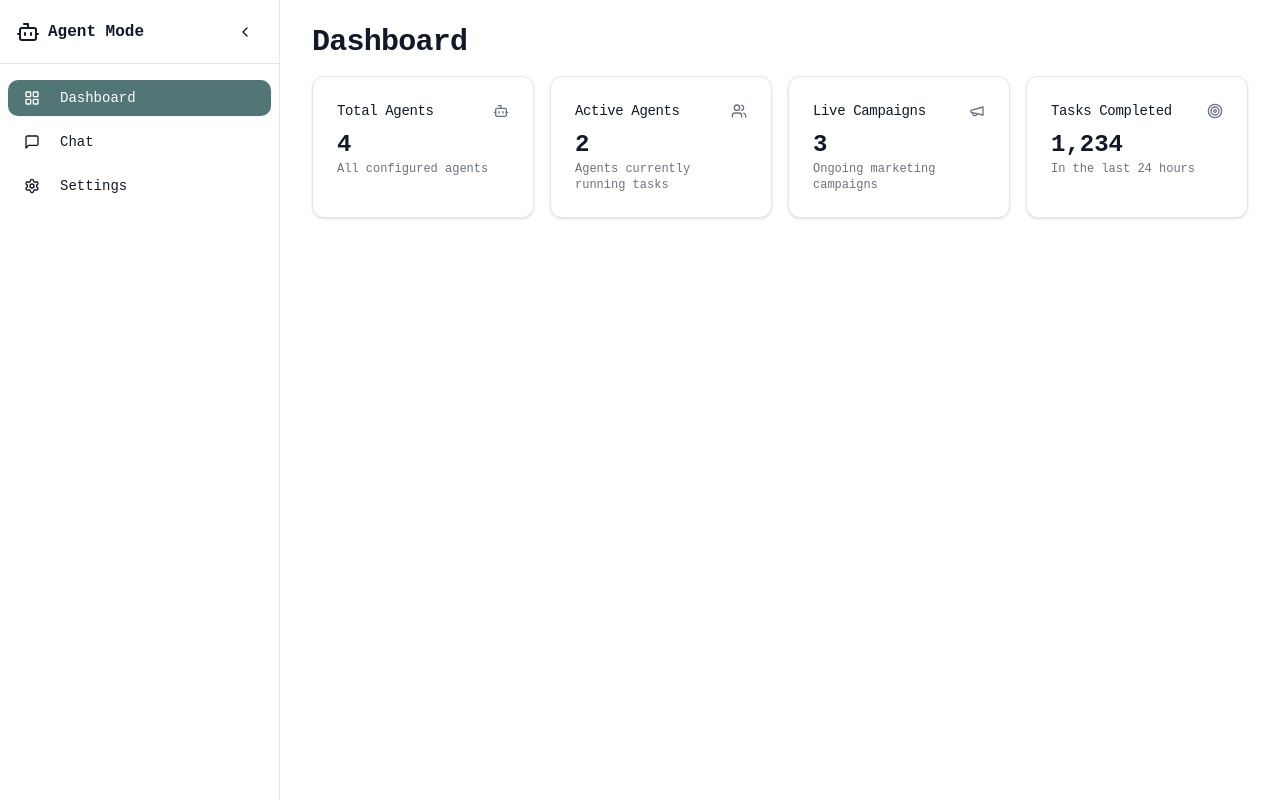
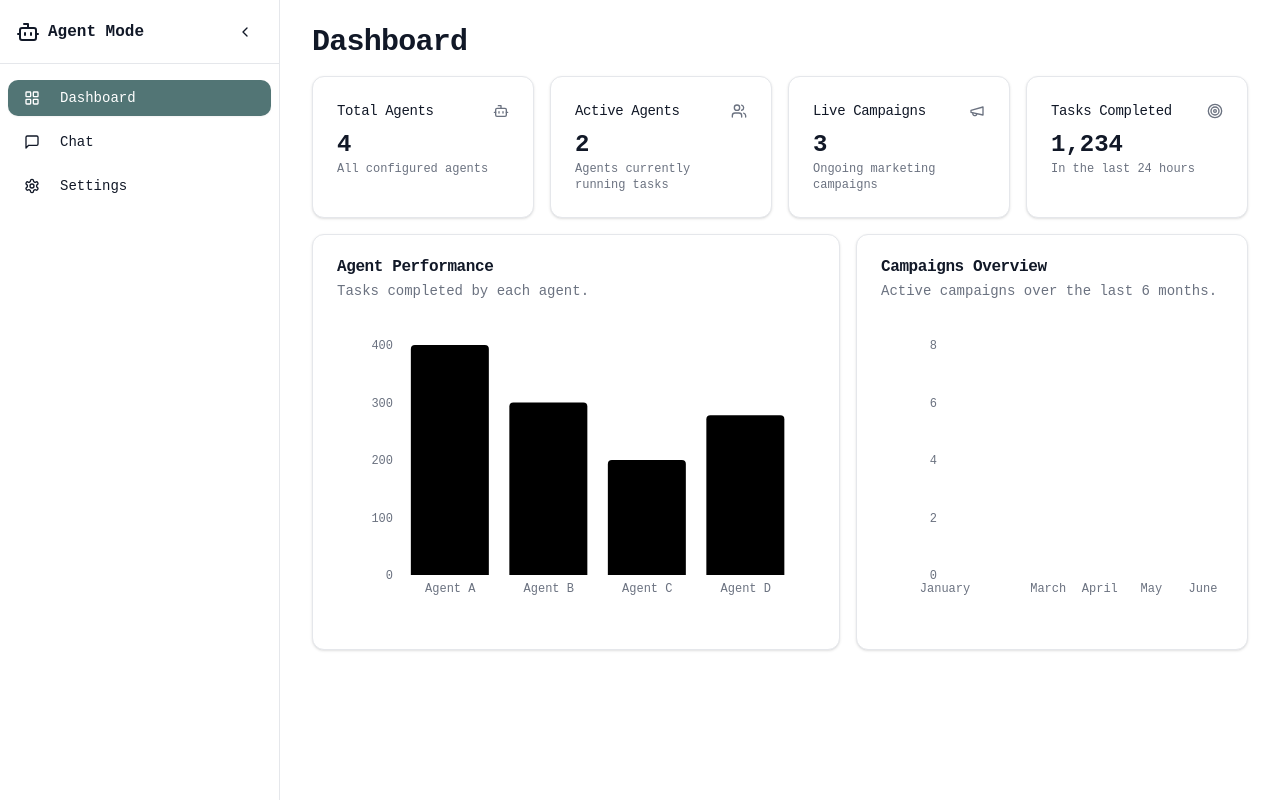
Before and after one commit to Kartavya-Apexture/swift-eagle-soar, a Next.js app: page / in a window 1280 px wide. Built offline with nearby package versions, Linux system fonts and the light colour scheme.

Commit message:
[dyad] Adding charts to the dashboard - wrote 1 file(s)

```diff
--- a/src/app/page.tsx
+++ b/src/app/page.tsx
@@ -1,7 +1,36 @@
 "use client"
 
+import { Bar, BarChart, Line, LineChart, XAxis, YAxis } from "recharts"
 import { StatCard } from "@/components/stat-card"
 import { Users, Bot, Megaphone, Target } from "lucide-react"
+import {
+  Card,
+  CardContent,
+  CardDescription,
+  CardHeader,
+  CardTitle,
+} from "@/components/ui/card"
+import {
+  ChartContainer,
+  ChartTooltip,
+  ChartTooltipContent,
+} from "@/components/ui/chart"
+
+const agentPerformanceData = [
+  { name: "Agent A", tasks: 400 },
+  { name: "Agent B", tasks: 300 },
+  { name: "Agent C", tasks: 200 },
+  { name: "Agent D", tasks: 278 },
+]
+
+const campaignData = [
+  { month: "January", campaigns: 2 },
+  { month: "February", campaigns: 3 },
+  { month: "March", campaigns: 2 },
+  { month: "April", campaigns: 4 },
+  { month: "May", campaigns: 3 },
+  { month: "June", campaigns: 5 },
+]
 
 export default function DashboardPage() {
   return (
@@ -35,6 +64,100 @@ export default function DashboardPage() {
           description="In the last 24 hours"
         />
       </div>
+      <div className="grid gap-4 md:grid-cols-2 lg:grid-cols-7">
+        <Card className="lg:col-span-4">
+          <CardHeader>
+            <CardTitle>Agent Performance</CardTitle>
+            <CardDescription>Tasks completed by each agent.</CardDescription>
+          </CardHeader>
+          <CardContent className="pl-2">
+            <ChartContainer config={{}} className="h-[300px] w-full">
+              <BarChart
+                accessibilityLayer
+                data={agentPerformanceData}
+                margin={{
+                  top: 20,
+                  right: 20,
+                  bottom: 20,
+                  left: 20,
+                }}
+              >
+                <XAxis
+                  dataKey="name"
+                  stroke="#888888"
+                  fontSize={12}
+                  tickLine={false}
+                  axisLine={false}
+                />
+                <YAxis
+                  stroke="#888888"
+                  fontSize={12}
+                  tickLine={false}
+                  axisLine={false}
+                  tickFormatter={(value) => `${value}`}
+                />
+                <ChartTooltip
+                  cursor={false}
+                  content={<ChartTooltipContent hideLabel />}
+                />
+                <Bar
+                  dataKey="tasks"
+                  fill="var(--color-primary)"
+                  radius={[4, 4, 0, 0]}
+                />
+              </BarChart>
+            </ChartContainer>
+          </CardContent>
+        </Card>
+        <Card className="lg:col-span-3">
+          <CardHeader>
+            <CardTitle>Campaigns Overview</CardTitle>
+            <CardDescription>
+              Active campaigns over the last 6 months.
+            </CardDescription>
+          </CardHeader>
+          <CardContent className="pl-2">
+            <ChartContainer config={{}} className="h-[300px] w-full">
+              <LineChart
+                accessibilityLayer
+                data={campaignData}
+                margin={{
+                  top: 20,
+                  right: 20,
+                  bottom: 20,
+                  left: 20,
+                }}
+              >
+                <XAxis
+                  dataKey="month"
+                  stroke="#888888"
+                  fontSize={12}
+                  tickLine={false}
+                  axisLine={false}
+                />
+                <YAxis
+                  stroke="#888888"
+                  fontSize={12}
+                  tickLine={false}
+                  axisLine={false}
+                  tickFormatter={(value) => `${value}`}
+                />
+                <ChartTooltip
+                  cursor={false}
+                  content={<ChartTooltipContent hideLabel />}
+                />
+                <Line
+                  type="monotone"
+                  dataKey="campaigns"
+                  stroke="var(--color-primary)"
+                  strokeWidth={2}
+                  dot={false}
+                />
+              </LineChart>
+            </ChartContainer>
+          </CardContent>
+        </Card>
+      </div>
     </div>
   )
 }
```
